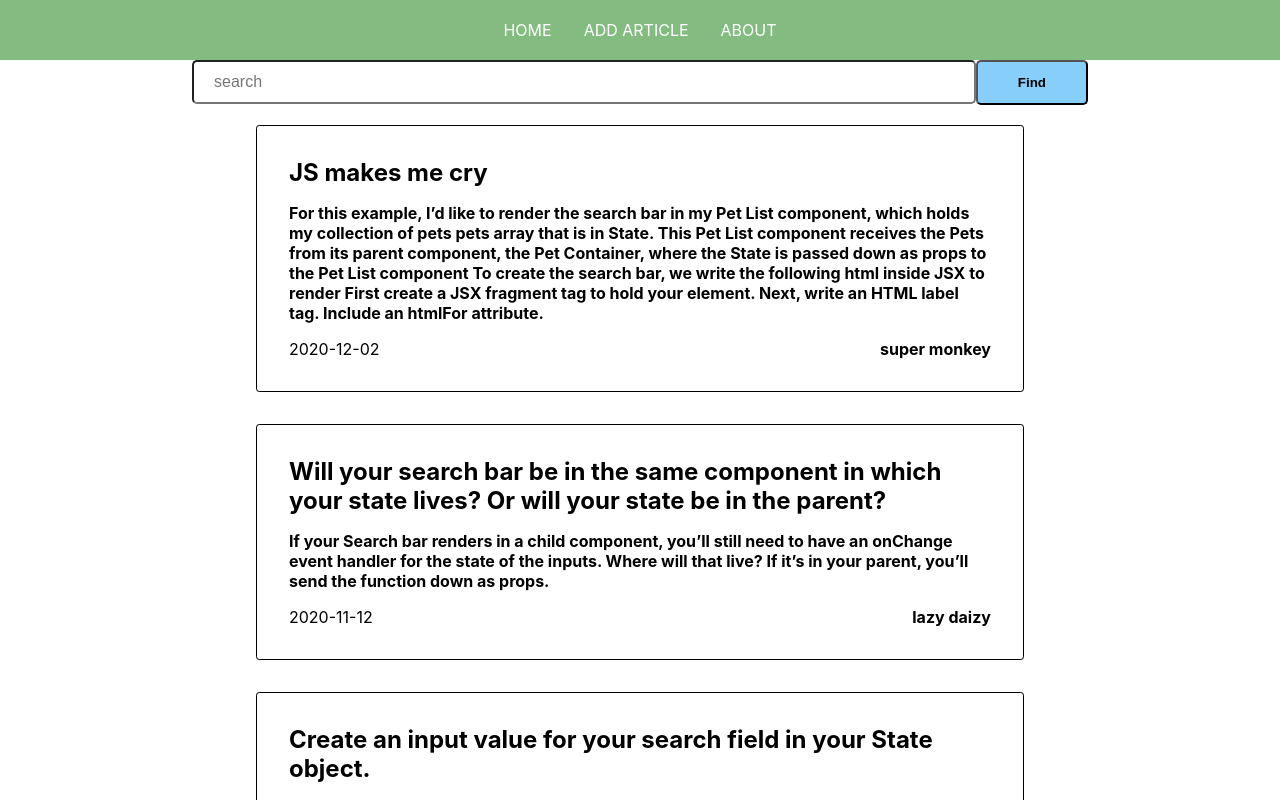
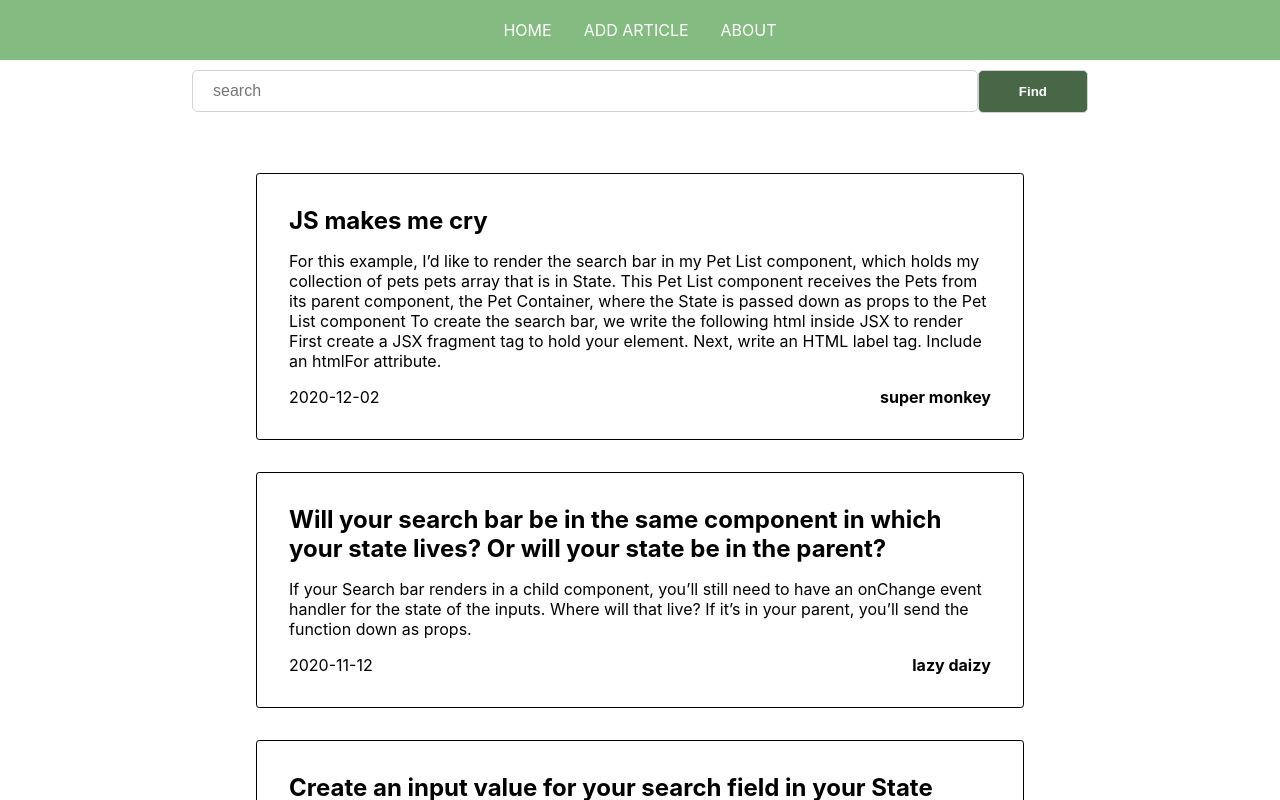
Before and after one commit to SvitlanaRybakova/react-app-group-blogg, a React (Create React App) app: page / in a window 1280 px wide. Shown: the top 800 px of the page. Built offline with nearby package versions, Linux system fonts and the light colour scheme.

Commit message:
add NotFound page, styles

```diff
--- a/src/components/NotFound.js
+++ b/src/components/NotFound.js
@@ -1,9 +1,9 @@
-import { container, p, span } from '../styles/NotFound.module.css';
+import { container, message } from '../styles/NotFound.module.css';
 
 function NotFound(){
   return(
     <div className={container}>
-    <p>Sorry, we cannot find the article you are looking for</p>
+    <p className={message}>Sorry, we cannot find the article you are looking for</p>
     <span>¯\_(ツ)_/¯</span>
     </div>
   )
--- a/src/contexts/ArticleContext.js
+++ b/src/contexts/ArticleContext.js
@@ -37,7 +37,7 @@
       author: 'dr. who'
     },
     {
-      id:uuidv4(),
+      id: uuidv4(),
       title: 'And now, for the real fun. Actually searching!',
       content: 'We’re going to create a variable named Filtered Pets, whose return value will be an array of filtered pets, filtered based on the input value key from the state that’s been updated by the on change handler that’s invoked in the input field of the search bar. MDN explains that “The filter() method creates a new array with all elements that pass the test implemented by the provided function.” We’ll be sure to define this variable after the render lifecycle method in our Pet Container class component and before the return statement. We’ll use the variable inside the return method to pass down as an argument to our callback function for the sort handler, which we’re passing down as props to the Pet List child component. This is so we can have the array of pets in state of the parent (pet container) available as props to the child (Pet List) and so this array will be both sorted and filtered for search, depending on if that’s so.',
       date: '2020-12-02',
@@ -46,29 +46,29 @@
 
   ])
 
-  // create a new array that all-time saves the data
+   // create a new array that all-time saves the data
   const [copyArticle] = useState([...articles])
 
 
   const findArticle = (e) => {
+
+
+
     e.preventDefault();
     setNecessaryArticle(true)
 
     if (searchInput.length > 0) {
       const filtered = copyArticle.filter(item => {
         return item.title.toLowerCase().includes(searchInput.toLowerCase())
-
       })
-      // console.log(Object.keys(filtered).length);
-      if (Object.keys(filtered).length > 0){
-          setArticle(filtered);
+      if (Object.keys(filtered).length > 0) {
+        setArticle(filtered);
       }
       else {
         setNecessaryArticle(false)
-        console.log('not found');
       }
     }
-    else{
+    else {
       setArticle(copyArticle);
     }
 
@@ -77,7 +77,6 @@
 
   const onChange = (e) => {
     setSearchInpit(e.target.value);
-    console.log(searchInput);
   }
 
 
--- a/src/styles/NotFound.module.css
+++ b/src/styles/NotFound.module.css
@@ -6,10 +6,7 @@
 
   font-size: 1.5rem;
 }
-p{
+.message{
   margin-bottom: 40px;
   font-weight: bold;
 }
-span{
-
-}
--- a/src/styles/Search.module.css
+++ b/src/styles/Search.module.css
@@ -1,7 +1,8 @@
 .form{
   display: flex;
   width: 70%;
-  margin: 0 auto;
+  margin: 10px auto 40px;
+
 }
 .input{
   display: block;
@@ -11,11 +12,12 @@
   border-radius: 5px;
   margin: 0 auto;
   font-size: 16px;
-
+  border: 1px solid lightgray;
 }
 .button{
-  /* display: block; */
-  background-color: lightskyblue;
+  border: 1px solid lightgray;
+  background-color: rgb(71 103 70);
+  color: #ffff;
   border-radius: 5px;
   font-weight: bold;
   padding: 13px 40px;
```
